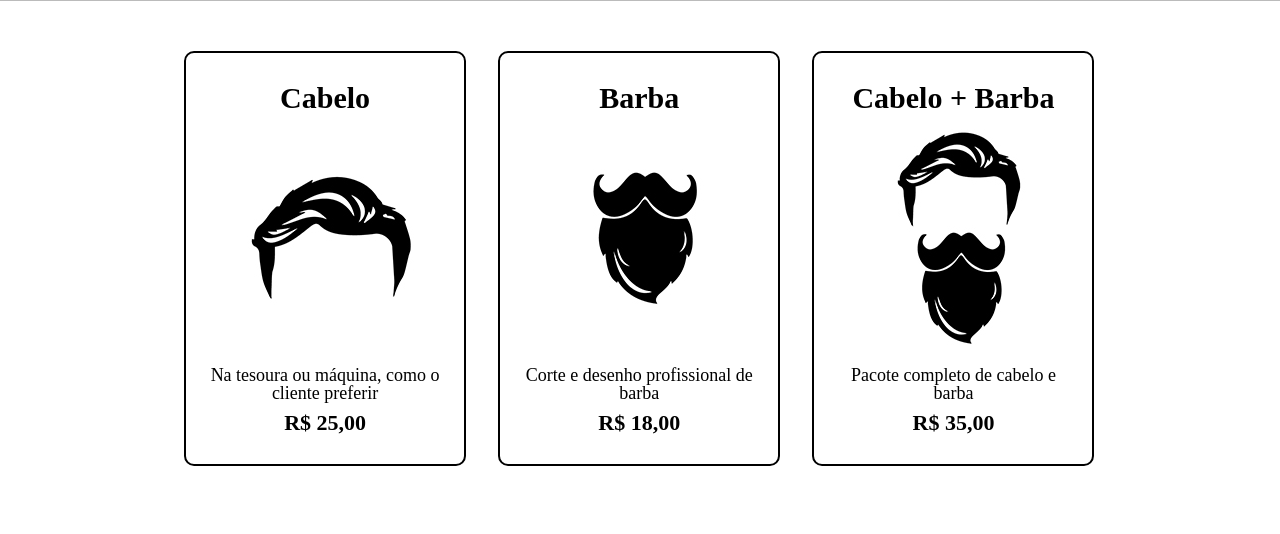
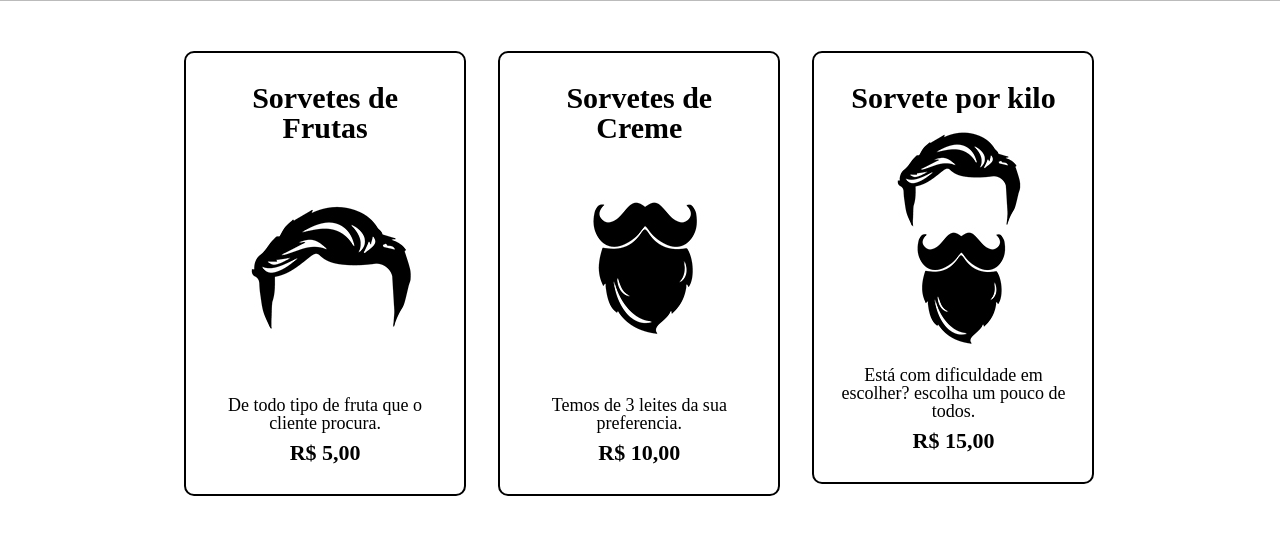
Before and after one commit to gabbwrixle/SorveteriaCream, a plain HTML site: page produtos.html in a window 1280 px wide. Shown: the part 292-826 px from the top of the page. Drawn offline with Linux system fonts and the light colour scheme.

Commit message:
mudei a descriçao

```diff
--- a/produtos.html
+++ b/produtos.html
@@ -2,7 +2,7 @@
 <html>
 	<head>
 		<meta charset="UTF-8">
-		<title>Produtos - Barbearia Alura</title>
+		<title>Produtos - Sorveteria Cream</title>
 
 		<link rel="stylesheet" href="reset.css">
 		<link rel="stylesheet" href="produtos.css">
@@ -25,29 +25,29 @@
 		<main>
 			<ul class="produtos">
 				<li>
-					<h2>Cabelo</h2>
+					<h2>Sorvetes de Frutas</h2>
 					<img src="cabelo.jpg">
-					<p class="produto-descricao">Na tesoura ou máquina, como o cliente preferir</p>
-					<p class="produto-preco">R$ 25,00</p>
+					<p class="produto-descricao">De todo tipo de fruta que o cliente procura.</p>
+					<p class="produto-preco">R$ 5,00</p>
 				</li>
 				<li>
-					<h2>Barba</h2>
+					<h2>Sorvetes de Creme</h2>
 					<img src="barba.jpg">
-					<p class="produto-descricao">Corte e desenho profissional de barba</p>
-					<p class="produto-preco">R$ 18,00</p>
+					<p class="produto-descricao">Temos de 3 leites da sua preferencia.</p>
+					<p class="produto-preco">R$ 10,00</p>
 				</li>
 				<li>
-					<h2>Cabelo + Barba</h2>
+					<h2>Sorvete por kilo</h2>
 					<img src="cabelo+barba.jpg">
-					<p class="produto-descricao">Pacote completo de cabelo e barba</p>
-					<p class="produto-preco">R$ 35,00</p>
+					<p class="produto-descricao">Está com dificuldade em escolher? escolha um pouco de todos.</p>
+					<p class="produto-preco">R$ 15,00</p>
 				</li>
 			</ul>
 		</main>
 
 		<footer>
 			<img src="logo-branco.png">
-			<p class="copyright">&copy; Copyright Barbearia Alura - 2019</p>
+			<p class="copyright">&copy; Copyright Sorveteria Cream - 2023</p>
 		</footer>
 	</body>
 </html>
```
